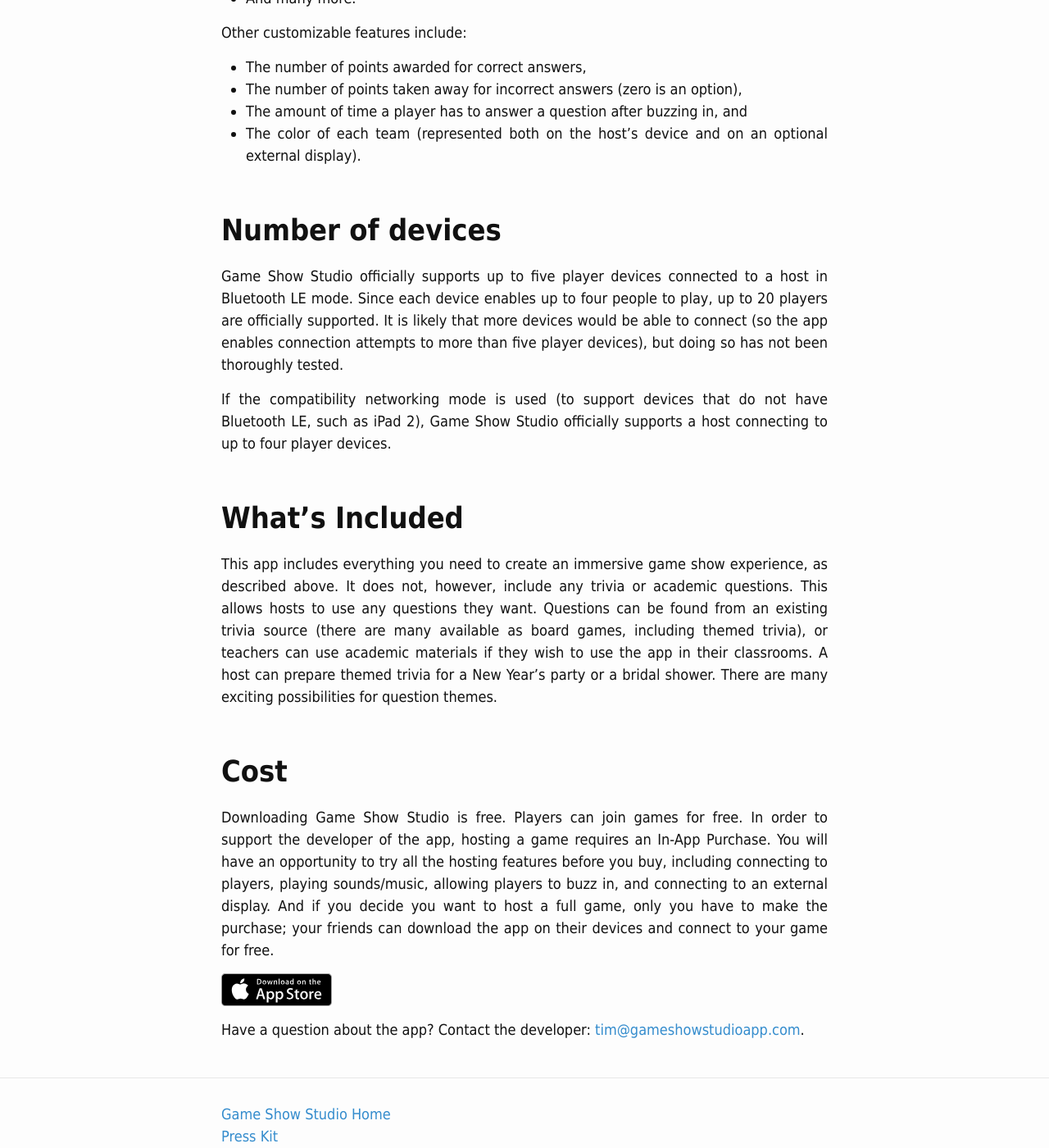
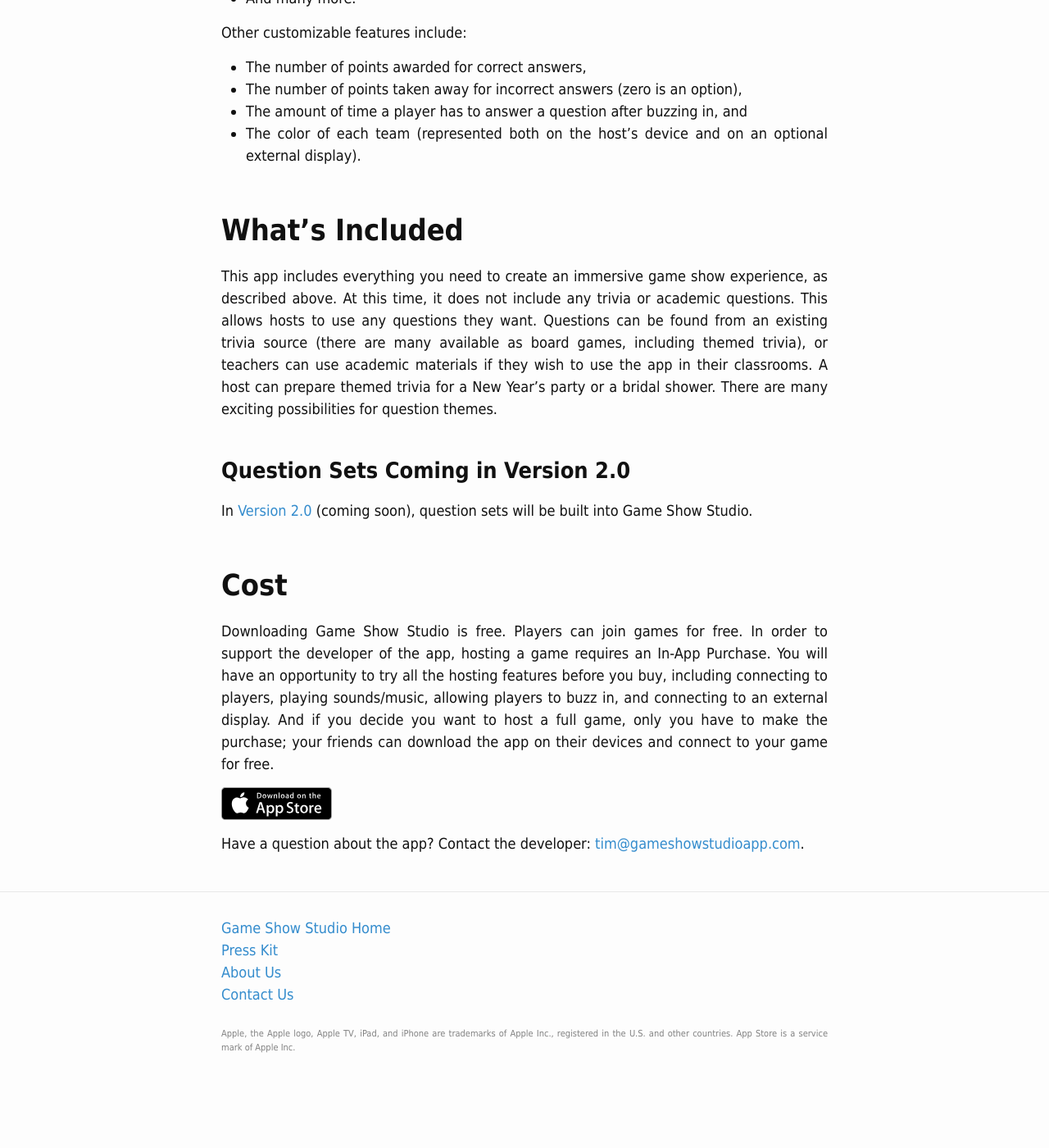
Before and after one commit to gameshowstudio/gameshowstudio.github.io, a Jekyll site: the page built from index.md, in a window 1280 px wide and 1400 px high, scrolled down 2770 px. Shown: the whole window at 82% size. Built offline with Jekyll 4.4.1, drawn with Linux system fonts in a browser that asks for light colours; after the commit the page ends 4086 px from its top, so only the background shows below that.

Commit message:
Update home page to prepare for 2.0.
* Remove Number of devices
* Add a note that questions are coming in version 2.

```diff
--- a/index.md
+++ b/index.md
@@ -51,15 +51,14 @@
 * The amount of time a player has to answer a question after buzzing in, and
 * The color of each team (represented both on the host’s device and on an optional external display).
 
-# Number of devices
-
-Game Show Studio officially supports up to five player devices connected to a host in Bluetooth LE mode. Since each device enables up to four people to play, up to 20 players are officially supported. It is likely that more devices would be able to connect (so the app enables connection attempts to more than five player devices), but doing so has not been thoroughly tested.
-
-If the compatibility networking mode is used (to support devices that do not have Bluetooth LE, such as iPad 2), Game Show Studio officially supports a host connecting to up to four player devices.
-
 # What's Included
 
-This app includes everything you need to create an immersive game show experience, as described above. It does not, however, include any trivia or academic questions. This allows hosts to use any questions they want. Questions can be found from an existing trivia source (there are many available as board games, including themed trivia), or teachers can use academic materials if they wish to use the app in their classrooms. A host can prepare themed trivia for a New Year’s party or a bridal shower. There are many exciting possibilities for question themes.
+This app includes everything you need to create an immersive game show experience, as described above. At this time, it does not include any trivia or academic questions. This allows hosts to use any questions they want. Questions can be found from an existing trivia source (there are many available as board games, including themed trivia), or teachers can use academic materials if they wish to use the app in their classrooms. A host can prepare themed trivia for a New Year’s party or a bridal shower. There are many exciting possibilities for question themes.
+
+
+## Question Sets Coming in Version 2.0
+
+In [Version 2.0](/updates) (coming soon), question sets will be built into Game Show Studio.
 
 # Cost
 
```
